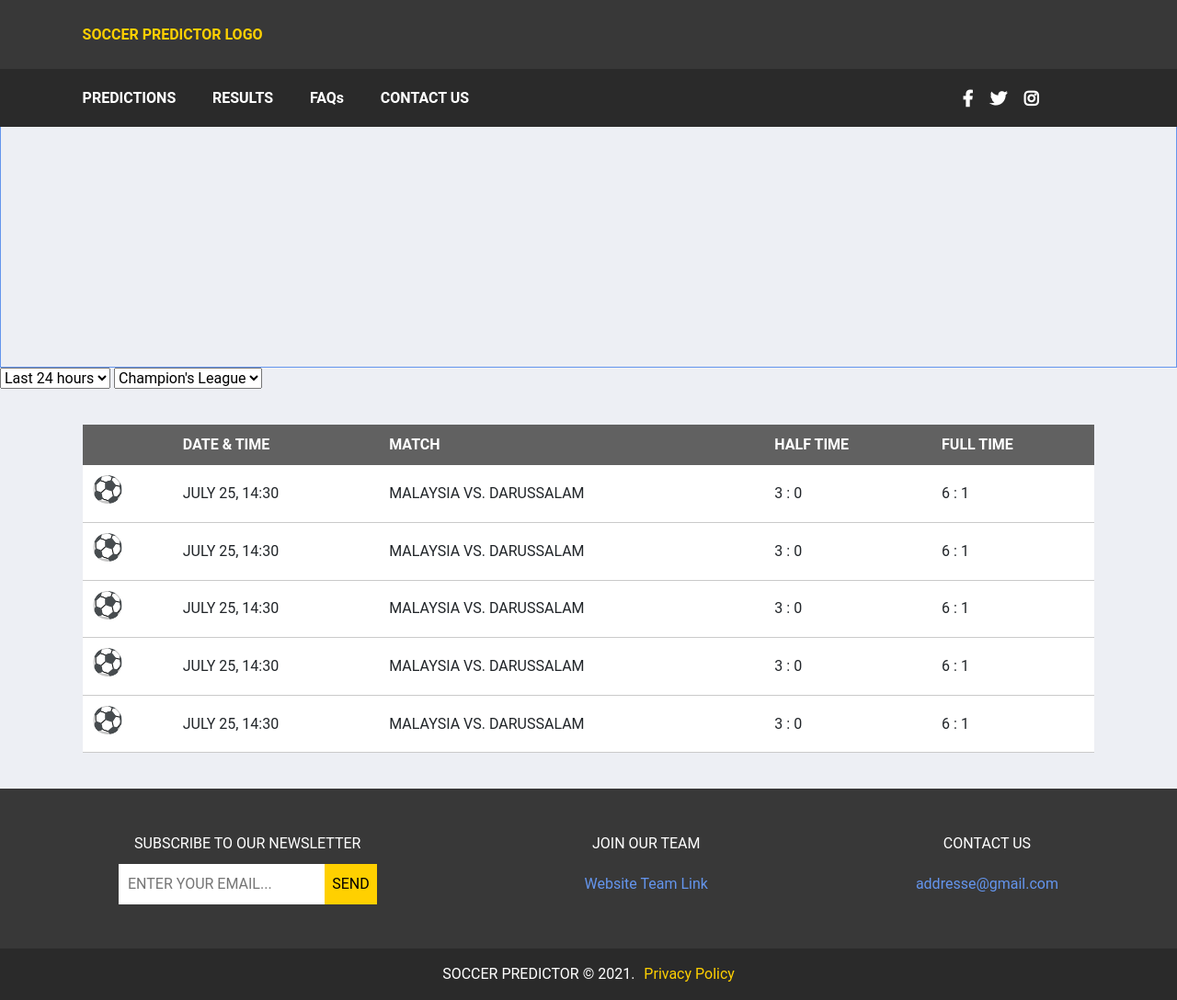
After one commit to godwinmanu/soccer-predictor, a PHP site: page /results.php in a window 1280 px wide. The commit adds this page. Shown: the whole page at 92% size. Run offline with PHP 8.4, Linux system fonts and the light colour scheme.

Commit message:
Start coding results page

```diff
--- /dev/null
+++ b/css/results.css
@@ -0,0 +1,5 @@
+#results-exhibition-image{
+    width: 100%;
+    height: 400px;
+    border: 0.3px solid cornflowerblue;
+}
--- a/index.php
+++ b/index.php
@@ -38,8 +38,6 @@
                 <th>HOME TEAM</th>
                 <th></th>
                 <th>AWAY TEAM</th>
-                <!-- <th>HALF TIME</th>
-                <th>FULL TIME</th> -->
                 <th>TIPS</th>
             </tr>
         </thead>
--- a/partials/menu.php
+++ b/partials/menu.php
@@ -9,19 +9,20 @@
     <link rel="stylesheet" href="css/bootstrap.min.css">
     <link rel="stylesheet" href="Font_awesome/css/all.min.css">
     <link rel="stylesheet" href="css/main.css">
+    <link rel="stylesheet" href="css/results.css">
     <title>Soccer Predictor</title>
 </head>
 <body>
     <header>
         <div class="jumbotron">
-            <a href="#">SOCCER PREDICTOR LOGO</a>
+            <a href="index.php">SOCCER PREDICTOR LOGO</a>
         </div>
         <nav>
             <ul>
-                <li> <a href="#" class="#">PREDICTIONS</a></li>
-                <li> <a href="#" class="#"> RESULTS</a></li>
-                <li> <a href="#" class="#"> FAQs</a></li>
-                <li> <a href="#" class="#"> CONTACT US</a></li>
+                <li> <a href="#">PREDICTIONS</a></li>
+                <li> <a href="results.php"> RESULTS</a></li>
+                <li> <a href="#"> FAQs</a></li>
+                <li> <a href="#"> CONTACT US</a></li>
             </ul>
 
             <div class="social-networks">
--- /dev/null
+++ b/results.php
@@ -0,0 +1,50 @@
+<?php
+    require("partials/menu.php");
+?>
+
+<div id="results-exhibition-image"></div>
+
+<select name="hour-filter" id="hour-filter">
+    <option value="last 24 hours" selected="">Last 24 hours</option>
+    <option value="last 12 hours">Last 12 hours</option>
+    <option value="last 6 hours">Last 6 hours</option>
+    <option value="last 3 hours">Last 3 hours</option>
+    <option value="last 1 hour">Last 1 hour</option>
+</select>
+
+<select name="competition-filter" id="competition-filter">
+    <option value="champion's league" selected="">Champion's League</option>
+</select>
+
+<div class="main">
+    <table class="predictions-table">
+        <thead>
+            <tr>
+                <th></th>
+                <th>DATE & TIME</th>
+                <th>MATCH</th>
+                <th>HALF TIME</th>
+                <th>FULL TIME</th>
+            </tr>
+        </thead>
+        <tbody>
+            <?php
+                for($i = 0; $i < 5; $i++){
+                    ?>
+                        <tr>
+                            <td><h3> &#x26BD;</h3></td>
+                            <td>JULY 25, 14:30</td>
+                            <td>MALAYSIA VS. DARUSSALAM</td>
+                            <td>3 : 0</td>
+                            <td>6 : 1</td>
+                        </tr>
+                    <?php
+                }
+            ?>
+        </tbody>
+    </table>
+</div>
+
+<?php
+    require("partials/footer.php");
+?>
```
